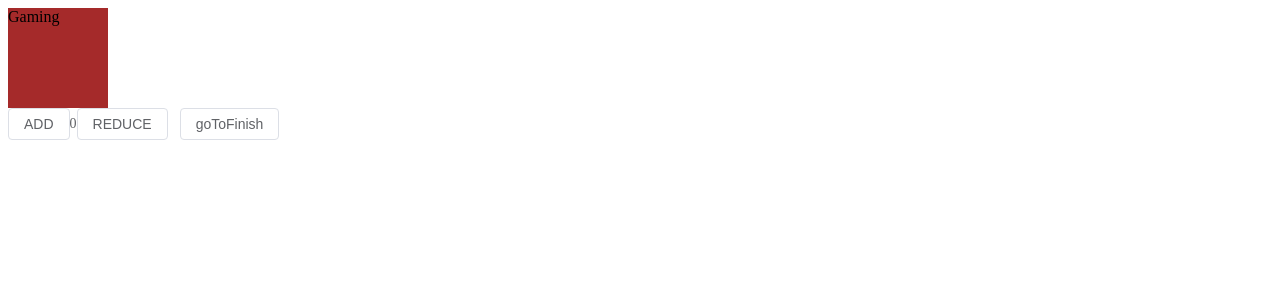
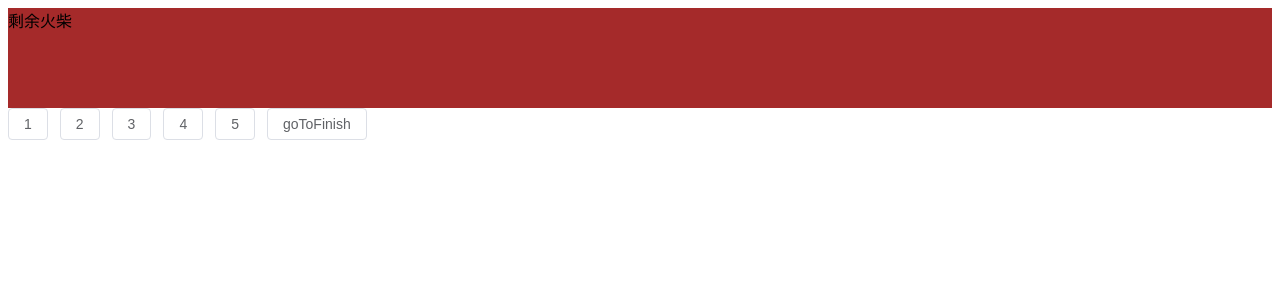
Before and after one commit to Marcowky/Vue-MatchGame, a Vue app: page /gaming in a window 1280 px wide. Shown: the top 300 px of the page. Built offline with nearby package versions, Linux system fonts and the light colour scheme.

Commit message:
实现 gaming界面

```diff
--- a/src/views/Gaming.vue
+++ b/src/views/Gaming.vue
@@ -1,25 +1,26 @@
 <template>
-    <div class="status-box"> Gaming </div>
-    <el-button class="add-match-button" @click=changeCount(true)> ADD </el-button>
-    <el-text class="match-count">{{ matchCount }}</el-text>
-    <el-button class="reduce-match-button" @click=changeCount(false)> REDUCE </el-button>
-    <el-button class="goto-gaming-button" @click=goToFinish> goToFinish </el-button>
+    <div class="rest-match-box"> 剩余火柴{{ matchCount }} </div>
+    <template v-for="index in 5">
+        <el-button class="choose-num-button" @click=chooseNum(index)> {{ index }} </el-button>
+    </template>
+    <el-button class="goto-finish-button" v-if="showGoToButton" @click=goToFinish> goToFinish </el-button>
 </template>
 
 <script setup>
 import { ref } from 'vue'
-import { useRouter, onBeforeRouteUpdate } from 'vue-router'// 导入路由
+import { useRouter, useRoute } from 'vue-router'// 导入路由
 
 const router = useRouter()
-const matchCount = ref(0)
+const route = useRoute()
+const matchCount = ref(route.query.matchcount)
 const nieniewin = ref(true)
+const showGoToButton = ref(true)
 
-const changeCount = (isAdd) => {
-    if (!isAdd) {
-        if(matchCount.value > 0) matchCount.value--
-    } else {
-        if(matchCount.value < 30) matchCount.value++
-    }
+const chooseNum = (matchNum) => {
+
+}
+const judgeGame = () => {
+
 }
 const goToFinish = () => {
     router.push({
@@ -31,17 +32,12 @@ const goToFinish = () => {
 }
 </script>
 
-
 <style scoped>
-.status-box {
+.rest-match-box {
     background-color: brown;
     height: 100px;
-    width: 100px;
+    width: 100%;
 }
-.add-match-button {
-}
-.reduce-match-button {
-}
-.goto-gaming-button {
-}
+.choose-num-button {}
+.goto-finish-button {}
 </style>
--- a/src/views/InitGame.vue
+++ b/src/views/InitGame.vue
@@ -1,8 +1,9 @@
 <template>
-    <div class="status-box"> 请选择火柴数目 </div>
+    <div class="please-choose-box"> 请选择火柴数目 </div>
     <el-button class="add-match-button" @click=changeCount(true)> ADD </el-button>
     <el-text class="match-count">{{ matchCount }}</el-text>
     <el-button class="reduce-match-button" @click=changeCount(false)> REDUCE </el-button>
+    <div class="who-first-box"> 谁先取 </div>
     <el-button class="nienie-first-button" @click=chooseFirst(true)> nienie </el-button>
     <el-button class="nene-first-button" @click=chooseFirst(false)> nene </el-button>
     <el-button class="goto-gaming-button" v-if="showGoToButton" @click=goToGaming> goToGaming </el-button>
@@ -10,10 +11,10 @@
 
 <script setup>
 import { ref } from 'vue'
-import { useRouter, onBeforeRouteUpdate } from 'vue-router'// 导入路由
+import { useRouter } from 'vue-router'// 导入路由
 
 const router = useRouter()
-const matchCount = ref(0)
+const matchCount = ref(15)
 const nieniestart = ref(true)
 const showGoToButton = ref(false)
 
@@ -39,17 +40,25 @@ const goToGaming = () => {
 }
 </script>
 
+<style scoped>
+.please-choose-box {
+    background-color: brown;
+    height: 100px;
+    width: 100%;
+}
 
-<style scoped>
-.status-box {
+.who-first-box {
     background-color: brown;
     height: 100px;
     width: 100%;
 }
 
 .add-match-button {}
+
 .reduce-match-button {}
+
 .goto-gaming-button {}
+
 .nienie-first-button {}
-.nene-first-button {}
-</style>
+
+.nene-first-button {}</style>
```
